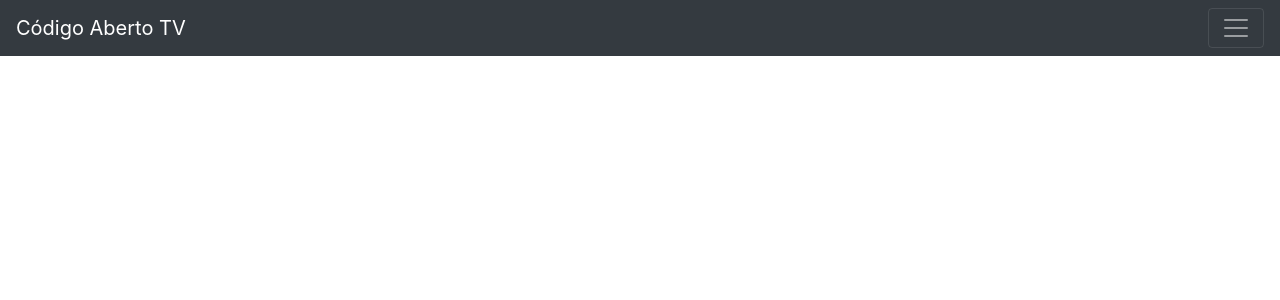
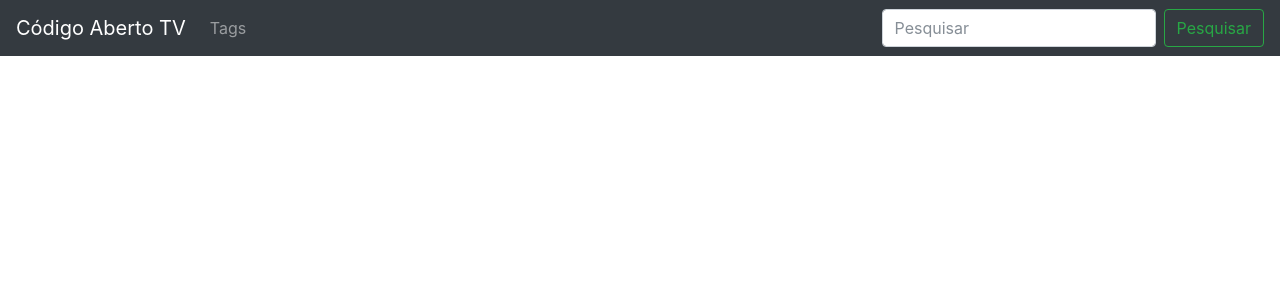
Before and after one commit to fernandoe/codigo-aberto-tv, a Django app: template source/catv/templates/catv/videos.html in a window 1280 px wide. Shown: the top 300 px of the page. Run offline with Django 3.2, Linux system fonts and the light colour scheme; the template is opened without the code that fills it, so the values that code supplies are empty; some libraries are stand-ins or nearby versions.

Commit message:
Add link to the tags page

```diff
--- a/source/catv/templates/base/nav.html
+++ b/source/catv/templates/base/nav.html
@@ -1,4 +1,4 @@
-<nav class="navbar navbar-dark bg-dark">
+<nav class="navbar navbar-expand-lg navbar-dark bg-dark">
   <a class="navbar-brand" href="/">Código Aberto TV</a>
   <button class="navbar-toggler" type="button" data-toggle="collapse" data-target="#navbarsExampleDefault"
           aria-controls="navbarsExampleDefault" aria-expanded="false" aria-label="Toggle navigation">
@@ -7,6 +7,9 @@
 
   <div class="collapse navbar-collapse" id="navbarsExampleDefault">
     <ul class="navbar-nav mr-auto">
+      <li class="nav-item">
+        <a class="nav-link" href="{% url 'tags' %}">Tags</a>
+      </li>
     </ul>
     <form class="form-inline my-2 my-lg-0">
       <input class="form-control mr-sm-2" type="text" placeholder="Pesquisar" aria-label="Pesquisar">
```
